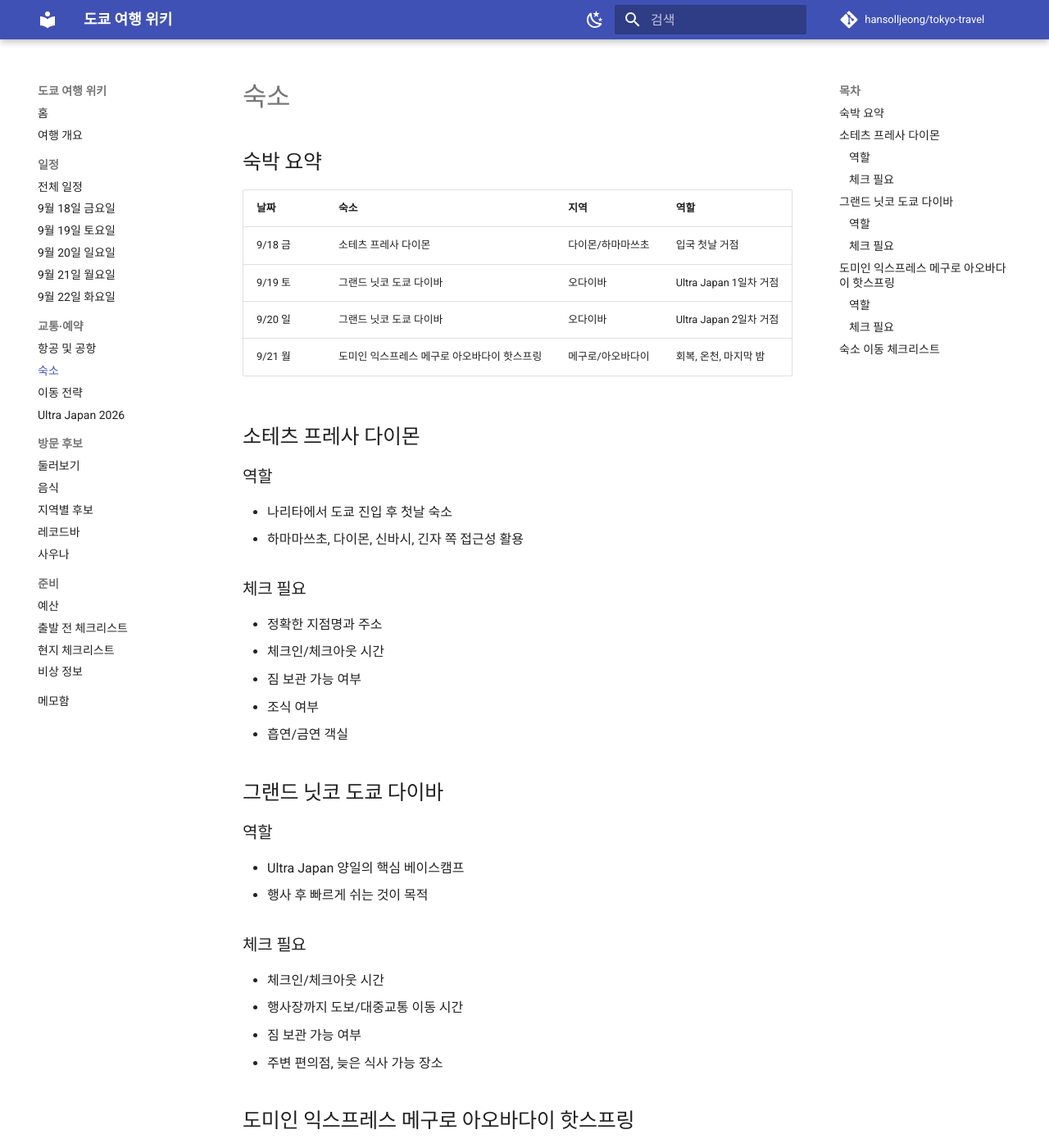
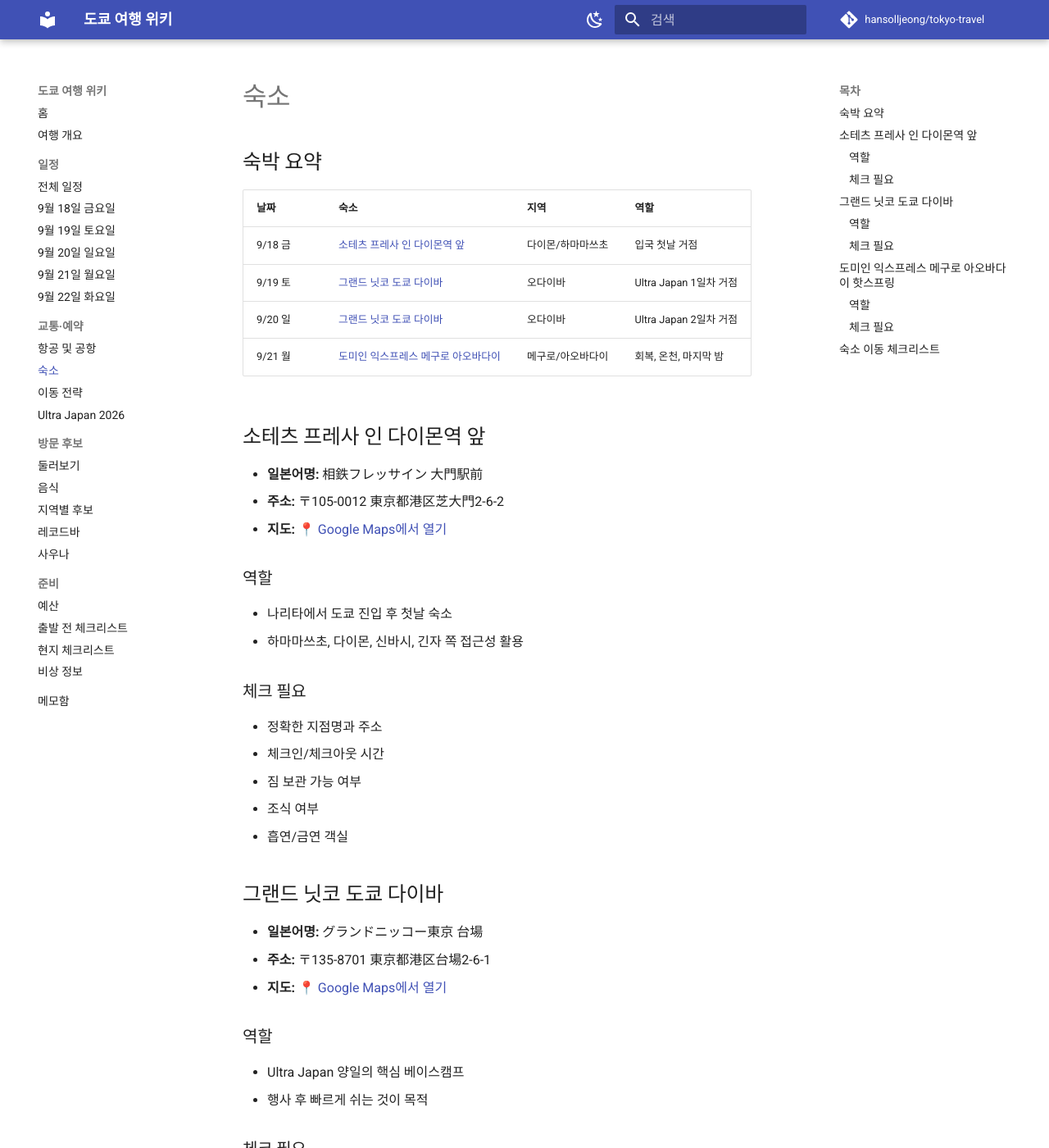
Before and after one commit to hansolljeong/tokyo-travel, an MkDocs documentation site: the page built from docs/02-logistics/accommodations.md, in a window 1280 px wide and 1400 px high. Shown: the whole window at 82% size. Built offline with MkDocs 1.6.1 and Material for MkDocs 9.7.7, drawn with Linux system fonts in a browser that asks for light colours; comment, search, counter and statistics services are not loaded; some of the changed text lies outside the part shown.

Commit message:
docs: add Google Maps links for accommodations

```diff
--- a/docs/02-logistics/accommodations.md
+++ b/docs/02-logistics/accommodations.md
@@ -4,12 +4,16 @@
 
 | 날짜 | 숙소 | 지역 | 역할 |
 | --- | --- | --- | --- |
-| 9/18 금 | 소테츠 프레사 다이몬 | 다이몬/하마마쓰초 | 입국 첫날 거점 |
-| 9/19 토 | 그랜드 닛코 도쿄 다이바 | 오다이바 | Ultra Japan 1일차 거점 |
-| 9/20 일 | 그랜드 닛코 도쿄 다이바 | 오다이바 | Ultra Japan 2일차 거점 |
-| 9/21 월 | 도미인 익스프레스 메구로 아오바다이 핫스프링 | 메구로/아오바다이 | 회복, 온천, 마지막 밤 |
+| 9/18 금 | [소테츠 프레사 인 다이몬역 앞](https://www.google.com/maps/search/?api=1&query=相鉄フレッサイン大門駅前+東京都港区芝大門2-6-2) | 다이몬/하마마쓰초 | 입국 첫날 거점 |
+| 9/19 토 | [그랜드 닛코 도쿄 다이바](https://www.google.com/maps/search/?api=1&query=グランドニッコー東京台場+東京都港区台場2-6-1) | 오다이바 | Ultra Japan 1일차 거점 |
+| 9/20 일 | [그랜드 닛코 도쿄 다이바](https://www.google.com/maps/search/?api=1&query=グランドニッコー東京台場+東京都港区台場2-6-1) | 오다이바 | Ultra Japan 2일차 거점 |
+| 9/21 월 | [도미인 익스프레스 메구로 아오바다이](https://www.google.com/maps/search/?api=1&query=ドーミーインEXPRESS目黒青葉台+東京都目黒区青葉台3-21-8) | 메구로/아오바다이 | 회복, 온천, 마지막 밤 |
 
-## 소테츠 프레사 다이몬
+## 소테츠 프레사 인 다이몬역 앞
+
+- **일본어명:** 相鉄フレッサイン 大門駅前
+- **주소:** 〒105-0012 東京都港区芝大門2-6-2
+- **지도:** [📍 Google Maps에서 열기](https://www.google.com/maps/search/?api=1&query=相鉄フレッサイン大門駅前+東京都港区芝大門2-6-2)
 
 ### 역할
 
@@ -26,6 +30,10 @@
 
 ## 그랜드 닛코 도쿄 다이바
 
+- **일본어명:** グランドニッコー東京 台場
+- **주소:** 〒135-8701 東京都港区台場2-6-1
+- **지도:** [📍 Google Maps에서 열기](https://www.google.com/maps/search/?api=1&query=グランドニッコー東京台場+東京都港区台場2-6-1)
+
 ### 역할
 
 - Ultra Japan 양일의 핵심 베이스캠프
@@ -39,6 +47,10 @@
 - 주변 편의점, 늦은 식사 가능 장소
 
 ## 도미인 익스프레스 메구로 아오바다이 핫스프링
+
+- **일본어명:** ドーミーインEXPRESS目黒青葉台
+- **주소:** 〒153-0042 東京都目黒区青葉台3-21-8
+- **지도:** [📍 Google Maps에서 열기](https://www.google.com/maps/search/?api=1&query=ドーミーインEXPRESS目黒青葉台+東京都目黒区青葉台3-21-8)
 
 ### 역할
 
```
